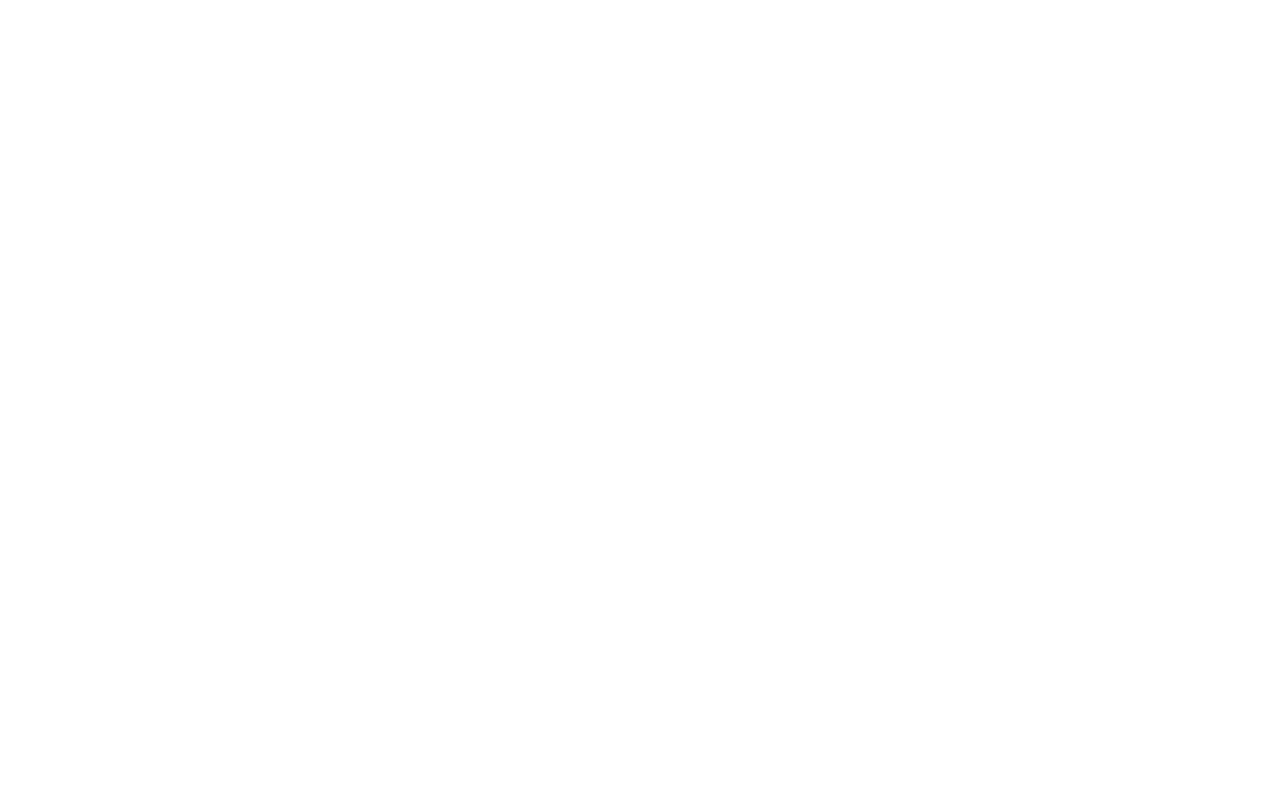
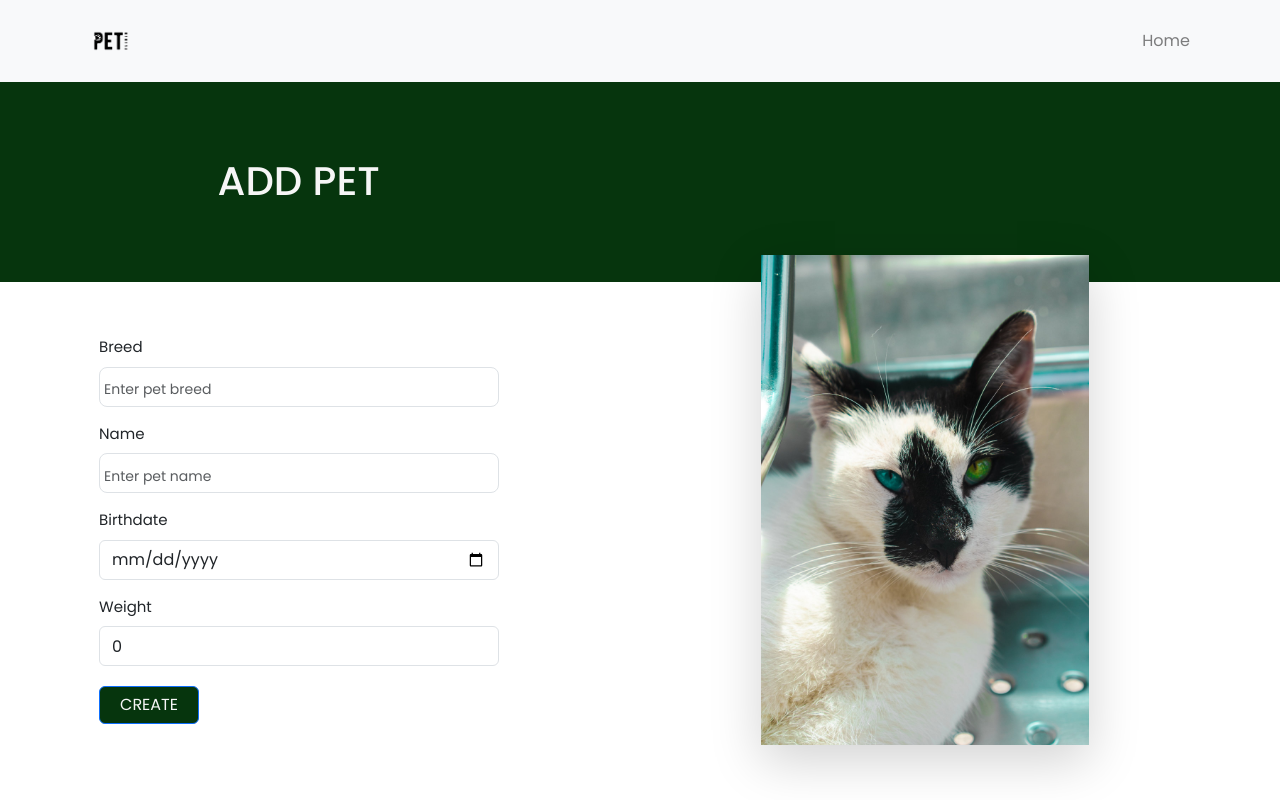
Before and after one commit to Pet-Feeder-SEP4/PetFeeder, a React (Create React App) app in the folder Fronted/pet-feeder/: page /CreatePet in a window 1280 px wide. Before the commit this address had no page. Built offline with nearby package versions, Linux system fonts and the light colour scheme; sample sign-in values are in the browser's storage.

Commit message:
PFF-30 #time 3h CreatePet done,context gone, Register + LogIn fixed

```diff
--- a/Fronted/pet-feeder/src/App.js
+++ b/Fronted/pet-feeder/src/App.js
@@ -5,6 +5,7 @@
 import './App.css';
 import FeedingSchedule from "./pages/Schedule/Schedule";
 import LogIn from "./pages/LogIn/LogIn";
+import CreatePet from "./pages/CreatePet/CreatePet";
 
 function App() {
   return (
@@ -14,6 +15,7 @@
       <Route path="/Register" element={<Register />} />
       <Route path="/Login" element={<LogIn />} />
       <Route path="/Schedule" element={<FeedingSchedule />} />
+      <Route path="/CreatePet" element={<CreatePet />} />
       </Routes>
     </Router>
   );
--- a/Fronted/pet-feeder/src/components/HeroSection/HeroSection.css
+++ b/Fronted/pet-feeder/src/components/HeroSection/HeroSection.css
@@ -1,7 +1,7 @@
 /* HeroSection.css */
 .hero-section {
     position: relative;
-    background-image: url("../../public/assets/pups.jpg");
+    background-image: url("../../../public/assets/pups.jpg");
     background-size: cover;
     background-position: center;
     color: #fff;
--- a/Fronted/pet-feeder/src/contexts/UserContext.js
+++ /dev/null
@@ -1,22 +0,0 @@
-// UserContext.js
-import { createContext, useContext, useState } from "react";
-
-const UserContext = createContext();
-
-export const UserProvider = ({ children }) => {
-  const [userData, setUserData] = useState(null);
-
-  const setUserContextData = (data) => {
-    setUserData(data);
-  };
-
-  return (
-    <UserContext.Provider value={{ userData, setUserContextData }}>
-      {children}
-    </UserContext.Provider>
-  );
-};
-
-export const useUser = () => {
-  return useContext(UserContext);
-};
--- a/Fronted/pet-feeder/src/index.js
+++ b/Fronted/pet-feeder/src/index.js
@@ -4,17 +4,14 @@
 import App from './App';
 import reportWebVitals from './reportWebVitals';
 import 'bootstrap/dist/css/bootstrap.css';
-import { UserProvider } from './contexts/UserContext';
+
 
 
 const root = ReactDOM.createRoot(document.getElementById('root'));
 root.render(
   <React.StrictMode>
-     <UserProvider>
     <App />
-  </UserProvider>
   </React.StrictMode>
-
 );
 
 // If you want to start measuring performance in your app, pass a function
--- a/Fronted/pet-feeder/src/pages/CreatePet/CreatePet.css
+++ b/Fronted/pet-feeder/src/pages/CreatePet/CreatePet.css
@@ -44,6 +44,7 @@
     background-color: #06350D;
     color:#F6f6f6;
     outline: none;
+    width:100px;
 }
 button.btncreate:hover {
     background-color: #095715; /* Your desired hover color */
--- a/Fronted/pet-feeder/src/pages/CreatePet/CreatePet.js
+++ b/Fronted/pet-feeder/src/pages/CreatePet/CreatePet.js
@@ -1,42 +1,39 @@
-
 import axios from "../../api/axios";
 import NavBar from "../../components/Navbar/Navbar";
 import React, { useState, useEffect } from 'react';
 import { Form, Button } from 'react-bootstrap';
 import './CreatePet.css'
-
 import useVerifyToken from '../../hooks/useVerifyToken';
 import { useNavigate } from 'react-router-dom';
-
-
 
 const CreatePet = () => {
     // check user token
     const isTokenValid = useVerifyToken();
     const navigate = useNavigate();
+    const userId = localStorage.getItem('userId');
 
     useEffect(() => {
-        if (!isTokenValid) {
-            console.log("Invalid token, please log in")
-            // navigate('/login');
+        if (localStorage.getItem('token')!=null) {
+            console.log("its valid bro");
         } else {
-            // ... (your existing component logic)
+            console.log("log in bro");
+            navigate('/LogIn');
         }
     }, [isTokenValid, navigate]);
 
+    // State to store form data
 
-    // State to store form data
     const [formData, setFormData] = useState({
-        userId: 21,
-        petFeederId: 2,
+        userId: userId,
+        petFeederId: null, //you can create pet feeder wo pet, but to associate them it need to be set to the pet feeder id
         name: '',
         birthdate: '',
         weight: 0,
         breed: '',
     });
 
+    // Handle input changes
 
-    // Handle input changes
     const handleInputChange = (e) => {
         const { name, value } = e.target;
         setFormData({
@@ -47,34 +44,31 @@
 
     const handleSubmit = async (e) => {
         e.preventDefault();
-        try {
-            const response = await axios.get('https://peefee.azurewebsites.net/auth/user', formData, {
-                headers: {
-                    'Authorization': 'Bearer eyJhbGciOiJIUzI1NiJ9.eyJ1c2VySWQiOjIxLCJzdWIiOiJhZG1pbkBhZG1pbi5jb20iLCJpYXQiOjE3MDExODc0MzYsImV4cCI6MTcwMTE5MTAzNn0.j4a5tAI1gsxmCU7WkDpBP3Hzbf0Ohq631839p3d4JT4',
-                    'Content-Type': 'application/json',  // Adjust the content type if needed
-                },
-            });
 
-            console.log('Pet created successfully:', response.data);
-        } catch (error) {
-            console.error('Error creating pet:', error);
+        if (!formData.breed || !formData.name || !formData.birthdate || !formData.weight) {
+            alert("Please fill in all required fields.");
+            return;
         }
 
-        try {
-            const response = await axios.post('https://peefee.azurewebsites.net/pets/', formData, {
-                headers: {
-                    'Authorization': 'Bearer eyJhbGciOiJIUzI1NiJ9.eyJ1c2VySWQiOjIxLCJzdWIiOiJhZG1pbkBhZG1pbi5jb20iLCJpYXQiOjE3MDExODc0MzYsImV4cCI6MTcwMTE5MTAzNn0.j4a5tAI1gsxmCU7WkDpBP3Hzbf0Ohq631839p3d4JT4',
-                    'Content-Type': 'application/json',  // Adjust the content type if needed
-                },
-            });
+        const storedToken = localStorage.getItem('token');
 
-            console.log('Pet created successfully:', response.data);
-        } catch (error) {
-            console.error('Error creating pet:', error);
+        // Check if userData exists and has the 'token' property
+        if (storedToken) {
+            try {
+                const response = await axios.post('/pets/', formData, {
+                    headers: {
+                        'Content-Type': 'application/json',
+                    },
+                });
+
+                console.log('Pet created successfully:', response.data);
+            } catch (error) {
+                console.error('Error creating pet:', error);
+            }
+        } else {
+            console.error('userData or token is null');
         }
     };
-
-
 
     return (
         <div className="bbb">
--- a/Fronted/pet-feeder/src/pages/LogIn/LogIn.js
+++ b/Fronted/pet-feeder/src/pages/LogIn/LogIn.js
@@ -2,7 +2,7 @@
 import './LogIn.css';
 import axios from '../../api/axios';
 import { useNavigate } from 'react-router-dom';
-import { useUser } from "../../contexts/UserContext";
+
 
 const LOGIN_URL = '/auth/authenticate';
 
@@ -11,7 +11,7 @@
   const errRef = useRef();
   const navigate = useNavigate();
 
-  const { setUserContextData } = useUser();
+
 
 
   const [user, setUser] = useState('');
@@ -55,7 +55,7 @@
 
     const userId = userResponse.data;
     console.log('User Data:', userId);
-    setUserContextData(userId);
+    localStorage.setItem('userId', userId);
 
 
       setUser('');
--- a/Fronted/pet-feeder/src/pages/Register/Register.js
+++ b/Fronted/pet-feeder/src/pages/Register/Register.js
@@ -1,5 +1,5 @@
 import { useRef, useState, useEffect } from "react";
-import { useUser } from "../../contexts/UserContext";
+
 import './Register.css';
 import axios from "../../api/axios";
 
@@ -15,8 +15,6 @@
     const userRef = useRef();
     // error ref - if error pops focus changes to it
     const errRef = useRef();
-
-    const { setUserContextData } = useUser();
 
     const [user, setUser] = useState('');
     const [validEmail, setValidEmail] = useState(false); // check email validation
@@ -93,8 +91,7 @@
 
         const userId = userResponse.data;
         console.log('User Data:', userId);
-        setUserContextData(userId);
-
+        localStorage.setItem('userId',userId);
 
        // console.log(JSON.stringify(response));
         setSuccess(true);
```
Also changed, not shown: Fronted/pet-feeder/src/pages/Welcome/Welcome.js (+3 -4 lines).
